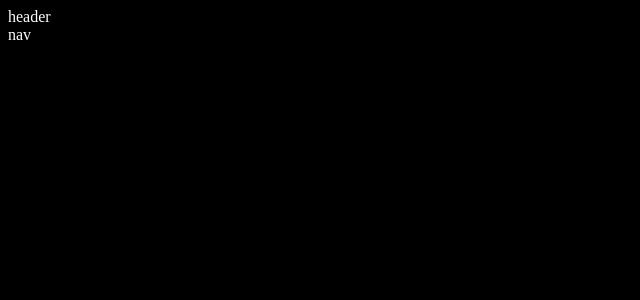
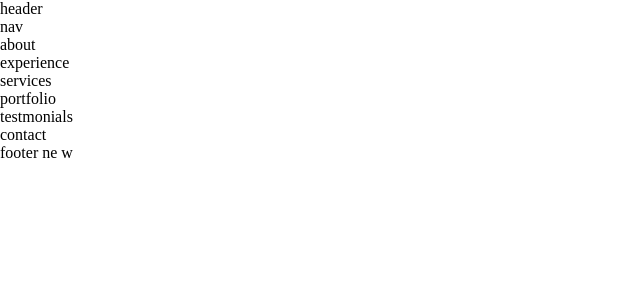
Before and after one commit to AhmedAbdelbaqi/firstreactapp, a React (Create React App) app: page / in a window 1280 px wide. Shown: the top 300 px of the page, without its empty margins (0-640 px from the left). Built offline with nearby package versions, Linux system fonts and the light colour scheme.

Commit message:
adding-components

```diff
--- a/src/App.jsx
+++ b/src/App.jsx
@@ -1,12 +1,27 @@
 import React from 'react'
 import Header from './components/header/Header'
 import Nav from './components/nav/Nav'
+import About from './components/about/about'
+import Experience from './components/experience/experience'
+import Services from './components/services/services'
+import Portofolio from './components/portfolio/portfolio'
+import Testmonials from './components/testmonials/testmonials'
+import Contact from './components/contact/contact'
+import {footer as Footer} from './components/footer/footer'
+
 
 const App = () => {
   return (
     <>
     <Header />
     <Nav />
+    <About />
+    <Experience />
+    <Services />
+    <Portofolio />
+    <Testmonials />
+    <Contact />
+    <Footer />
     </>
   )
 }
--- a/src/components/experience/experience.jsx
+++ b/src/components/experience/experience.jsx
@@ -0,0 +1,9 @@
+import React from 'react'
+
+const experience = () => {
+  return (
+    <div>experience</div>
+  )
+}
+
+export default experience
--- a/src/components/footer/footer.jsx
+++ b/src/components/footer/footer.jsx
@@ -0,0 +1,7 @@
+import React from 'react'
+
+export const footer = () => {
+  return (
+    <div>footer ne w</div>
+  )
+}
--- a/src/components/portfolio/portfolio.jsx
+++ b/src/components/portfolio/portfolio.jsx
@@ -0,0 +1,9 @@
+import React from 'react'
+
+const portfolio = () => {
+  return (
+    <div>portfolio</div>
+  )
+}
+
+export default portfolio
--- a/src/components/services/services.jsx
+++ b/src/components/services/services.jsx
@@ -0,0 +1,9 @@
+import React from 'react'
+
+const services = () => {
+  return (
+    <div>services</div>
+  )
+}
+
+export default services
--- a/src/components/testmonials/testmonials.jsx
+++ b/src/components/testmonials/testmonials.jsx
@@ -0,0 +1,9 @@
+import React from 'react'
+
+const testmonials = () => {
+  return (
+    <div>testmonials</div>
+  )
+}
+
+export default testmonials
--- a/src/index.css
+++ b/src/index.css
@@ -1,4 +1,18 @@
-body{
-    background-color: black;
-    color: white;
+*{
+    margin: 0;
+    padding: 0;
+    border: 0;
+    outline: 0;
+    box-sizing: border-box;
+    list-style: none;
+    text-decoration: none;
 }
+
+:root {
+--color-bg : #1f1f38;
+--color-bg-variant : #2c2c6c;
+--color-primary : #4db5ff;
+--color-primary-variant : rgba(77,181,255,.4);
+--color-white : #fff;
+--color-light : rgba(255,255,255,.6);
+}
```
